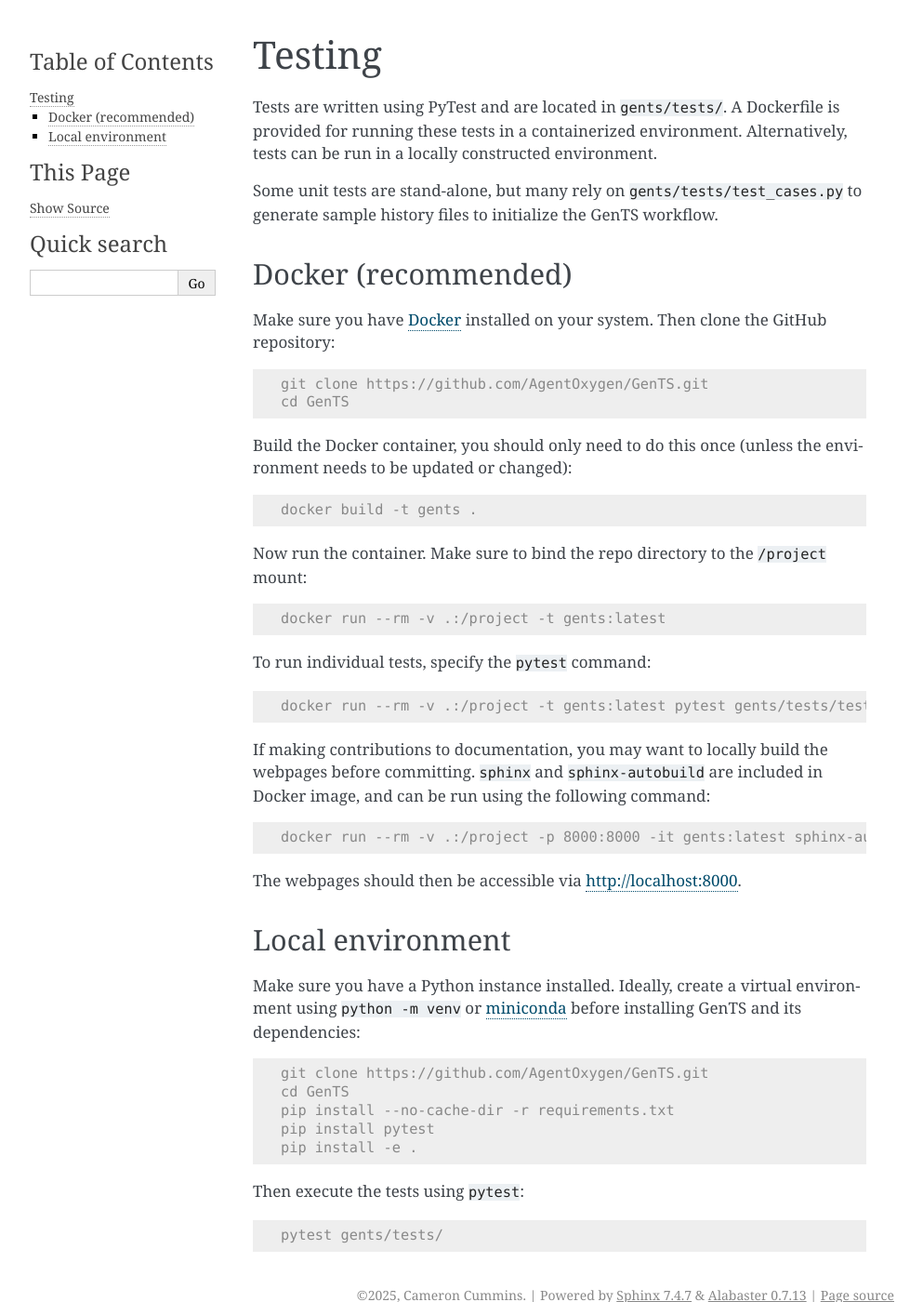
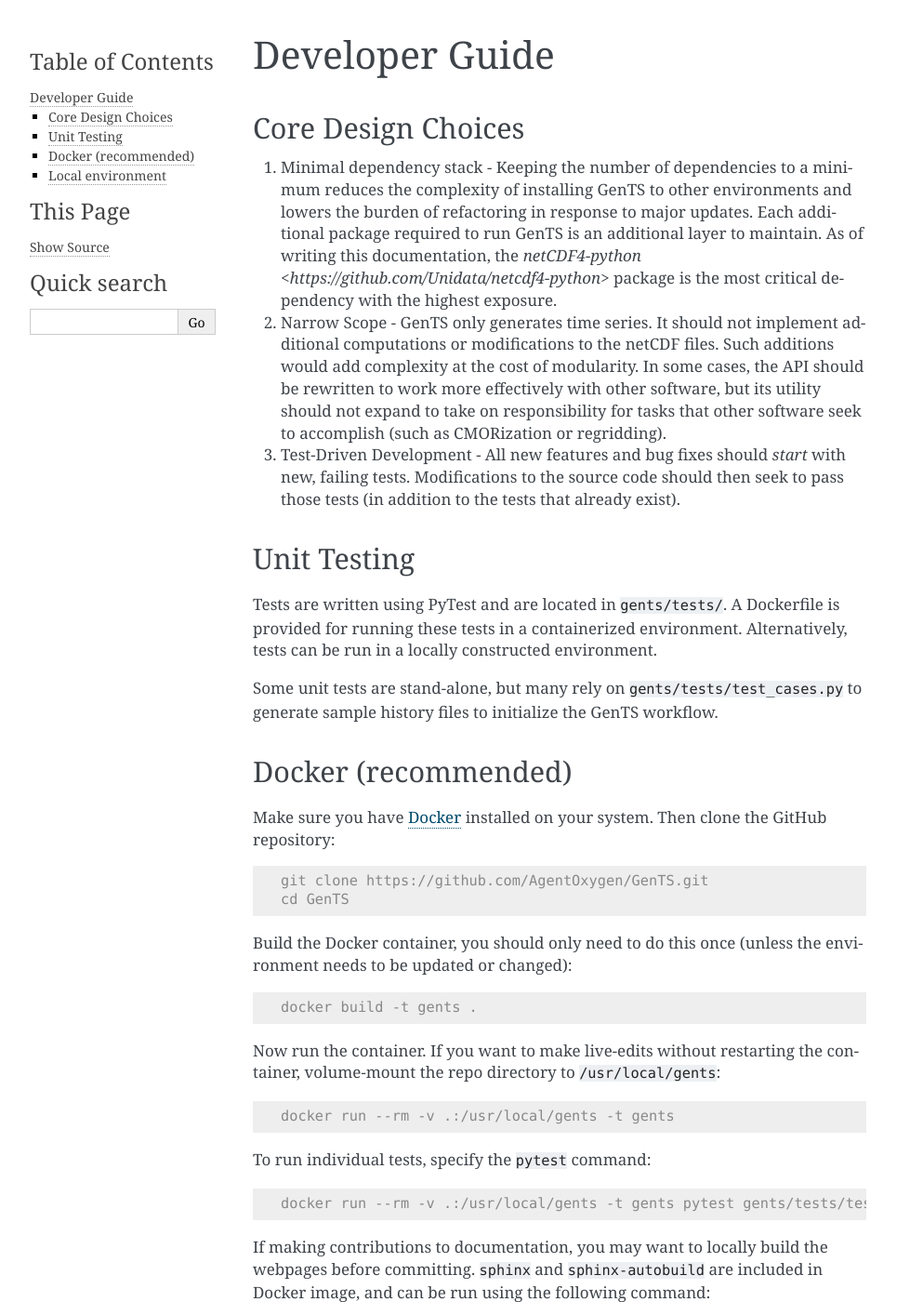
Before and after one commit to AgentOxygen/GenTS, a Sphinx documentation site: the page built from docs/dev.rst, in a window 1280 px wide and 1400 px high. Shown: the whole window at 93% size, without its empty margins (148-1141 px from the left). Built offline with Sphinx 7.4.7, drawn with Linux system fonts in a browser that asks for light colours; some of the changed text lies outside the part shown.

Commit message:
Updated documentation

```diff
--- a/docs/api.rst
+++ b/docs/api.rst
@@ -10,5 +10,11 @@ API
 .. automodule:: gents.timeseries
    :members:
 
+.. automodule:: gents.mhfdataset
+   :members:
+
 .. automodule:: gents.utils
    :members:
+
+.. automodule:: gents.cli
+   :members:
--- a/docs/tests.rst
+++ b/docs/dev.rst
@@ -1,5 +1,15 @@
-Testing
-=======
+Developer Guide
+===============
+
+Core Design Choices
+-------------------
+
+1. Minimal dependency stack - Keeping the number of dependencies to a minimum reduces the complexity of installing GenTS to other environments and lowers the burden of refactoring in response to major updates. Each additional package required to run GenTS is an additional layer to maintain. As of writing this documentation, the `netCDF4-python <https://github.com/Unidata/netcdf4-python>` package is the most critical dependency with the highest exposure.
+2. Narrow Scope - GenTS only generates time series. It should not implement additional computations or modifications to the netCDF files. Such additions would add complexity at the cost of modularity. In some cases, the API should be rewritten to work more effectively with other software, but its utility should not expand to take on responsibility for tasks that other software seek to accomplish (such as CMORization or regridding).
+3. Test-Driven Development - All new features and bug fixes should `start` with new, failing tests. Modifications to the source code should then seek to pass those tests (in addition to the tests that already exist).
+
+Unit Testing
+------------
 
 Tests are written using PyTest and are located in ``gents/tests/``. A Dockerfile is provided for running these tests in a containerized environment. Alternatively, tests can be run in a locally constructed environment.
 
@@ -21,23 +31,23 @@ Build the Docker container, you should only need to do this once (unless the env
 
     docker build -t gents .
 
-Now run the container. Make sure to bind the repo directory to the ``/project`` mount:
+Now run the container. If you want to make live-edits without restarting the container, volume-mount the repo directory to ``/usr/local/gents``:
 
 .. code-block:: console
 
-    docker run --rm -v .:/project -t gents:latest
+    docker run --rm -v .:/usr/local/gents -t gents
 
 To run individual tests, specify the ``pytest`` command:
 
 .. code-block:: console
 
-    docker run --rm -v .:/project -t gents:latest pytest gents/tests/test_workflow.py
+    docker run --rm -v .:/usr/local/gents -t gents pytest gents/tests/test_workflow.py
 
 If making contributions to documentation, you may want to locally build the webpages before committing. ``sphinx`` and ``sphinx-autobuild`` are included in Docker image, and can be run using the following command:
 
 .. code-block:: console
 
-    docker run --rm -v .:/project -p 8000:8000 -it gents:latest sphinx-autobuild docs docs/_build/html --host 0.0.0.0
+    docker run --rm -v .:/usr/local/gents -p 8000:8000 -it gents sphinx-autobuild docs docs/_build/html --host 0.0.0.0
 
 The webpages should then be accessible via `http://localhost:8000 <http://localhost:8000>`_.
 
```
Also changed, not shown: docs/index.rst (+8 -11 lines), docs/install.rst (+15 -6 lines), docs/user.rst (+45 -41 lines).
